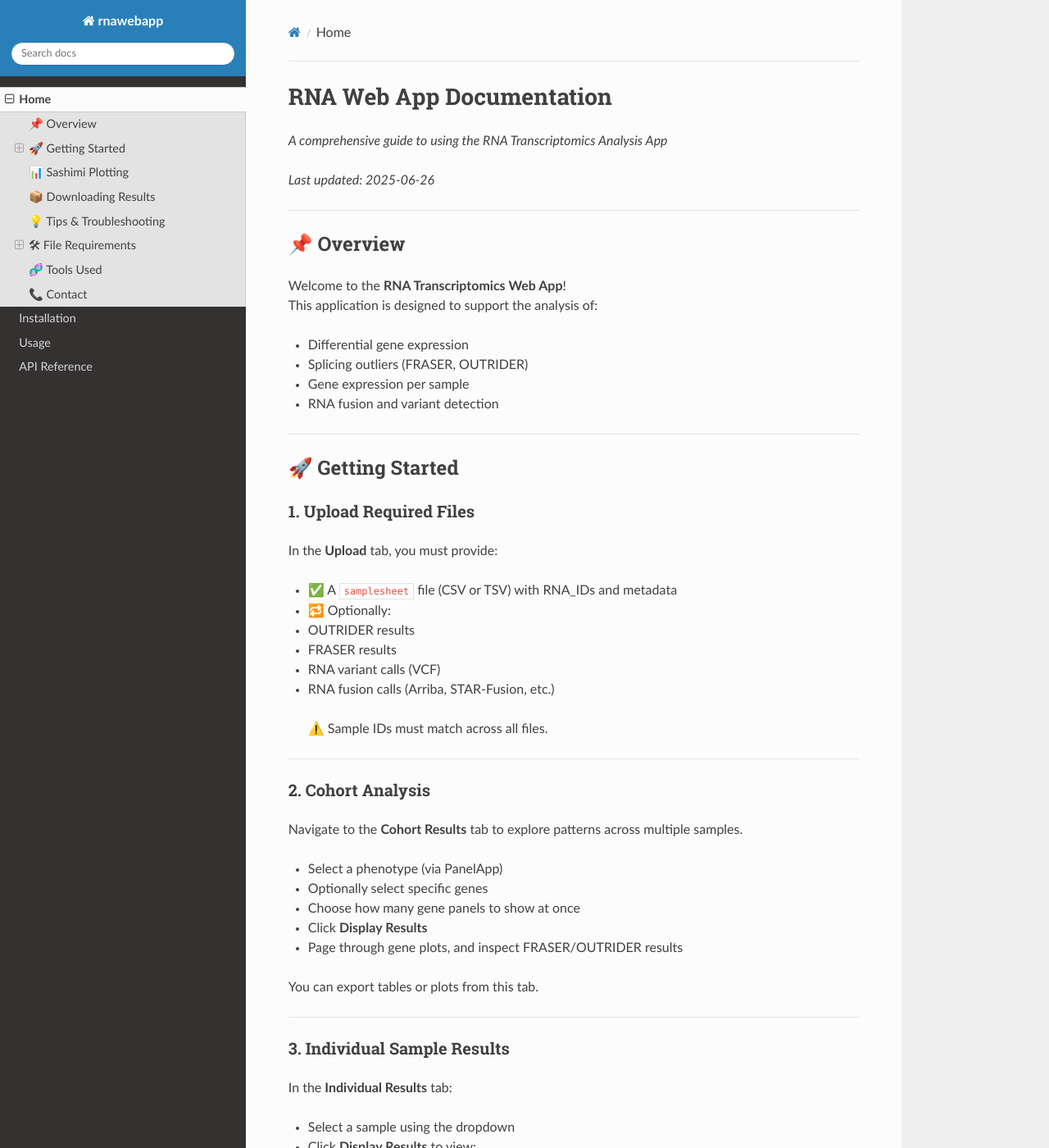
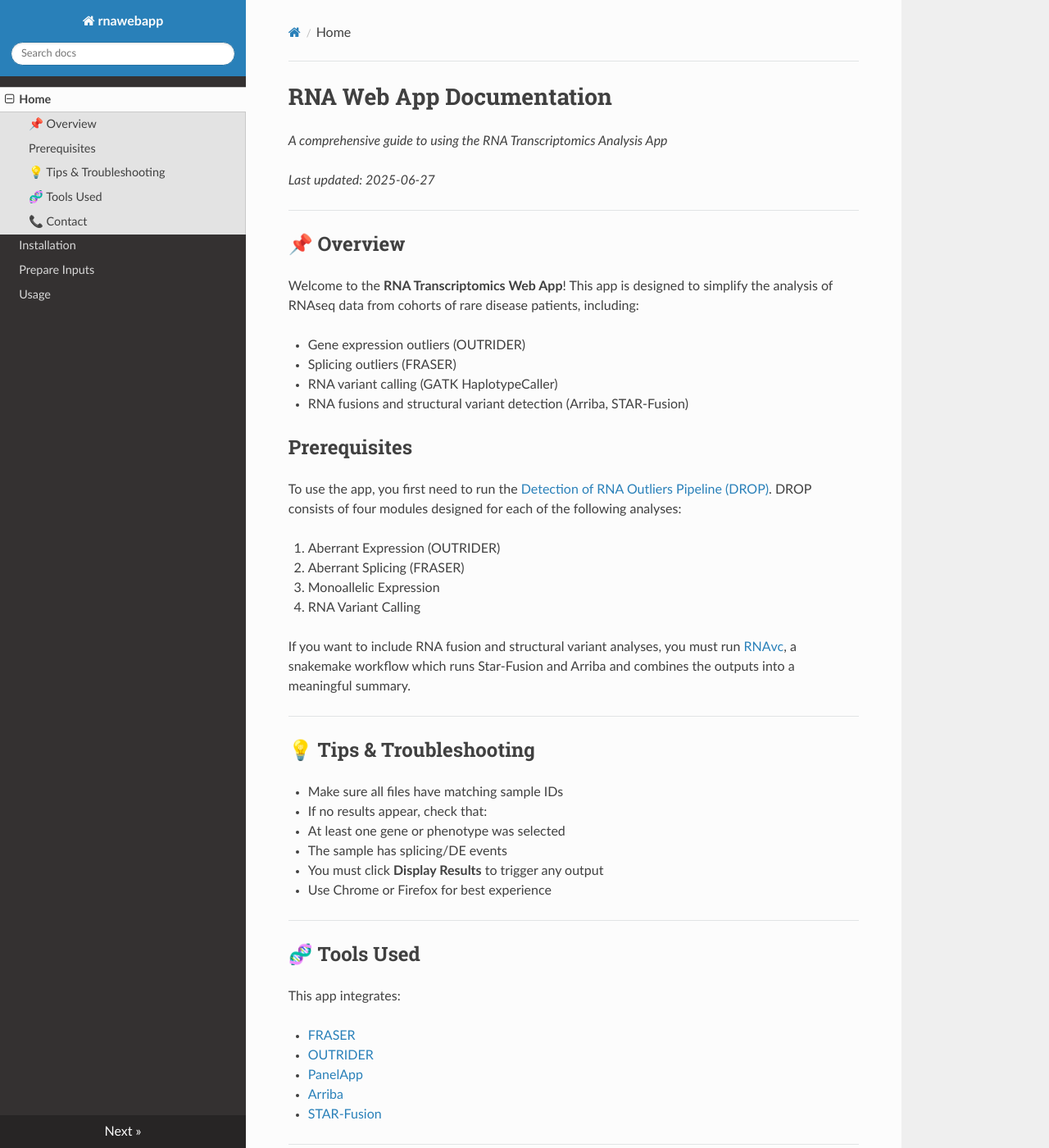
Before and after one commit to ChiaraF32/rnawebapp, an MkDocs documentation site: the page built from docs/index.md, in a window 1280 px wide and 1400 px high. Shown: the whole window at 82% size. Built offline with MkDocs 1.6.1, drawn with Linux system fonts in a browser that asks for light colours; nearby versions of some CDN libraries; some of the changed text lies outside the part shown.

Commit message:
update documentation

```diff
--- a/docs/index.md
+++ b/docs/index.md
@@ -2,90 +2,33 @@
 
 _A comprehensive guide to using the RNA Transcriptomics Analysis App_
 
-_Last updated: 2025-06-26_
+_Last updated: 2025-06-27_
 
 ---
 
 ## 📌 Overview
 
 Welcome to the **RNA Transcriptomics Web App**!
-This application is designed to support the analysis of:
+This app is designed to simplify the analysis of RNAseq data from cohorts of rare disease patients, including:
 
-- Differential gene expression
-- Splicing outliers (FRASER, OUTRIDER)
-- Gene expression per sample
-- RNA fusion and variant detection
+- Gene expression outliers (OUTRIDER)
+- Splicing outliers (FRASER)
+- RNA variant calling (GATK HaplotypeCaller)
+- RNA fusions and structural variant detection (Arriba, STAR-Fusion)
 
----
 
-## 🚀 Getting Started
+## Prerequisites
 
-### 1. Upload Required Files
+To use the app, you first need to run the [Detection of RNA Outliers Pipeline (DROP)](https://gagneurlab-drop.readthedocs.io/en/latest/).
+DROP consists of four modules designed for each of the following analyses:
 
-In the **Upload** tab, you must provide:
+1. Aberrant Expression (OUTRIDER)
+2. Aberrant Splicing (FRASER)
+3. Monoallelic Expression
+4. RNA Variant Calling
 
-- ✅ A `samplesheet` file (CSV or TSV) with RNA_IDs and metadata
-- 🔁 Optionally:
-  - OUTRIDER results
-  - FRASER results
-  - RNA variant calls (VCF)
-  - RNA fusion calls (Arriba, STAR-Fusion, etc.)
-
-> ⚠️ Sample IDs must match across all files.
-
----
-
-### 2. Cohort Analysis
-
-Navigate to the **Cohort Results** tab to explore patterns across multiple samples.
-
-- Select a phenotype (via PanelApp)
-- Optionally select specific genes
-- Choose how many gene panels to show at once
-- Click **Display Results**
-- Page through gene plots, and inspect FRASER/OUTRIDER results
-
-You can export tables or plots from this tab.
-
----
-
-### 3. Individual Sample Results
-
-In the **Individual Results** tab:
-
-- Select a sample using the dropdown
-- Click **Display Results** to view:
-  - Overlapping results (FRASER + OUTRIDER)
-  - Volcano plots
-  - Detailed result tables
-  - Sashimi plots of splicing events
-  - Variant/fusion data if uploaded
-
----
-
-## 📊 Sashimi Plotting
-
-To generate a Sashimi plot for a splicing event:
-
-1. Select a sample and click **Display Results**
-2. Choose an aberrant event from the dropdown
-3. Select at least two control samples
-4. Click **Generate Sashimi Plot**
-
----
-
-## 📦 Downloading Results
-
-The app allows you to download:
-
-- 🧾 **Excel files** with FRASER and OUTRIDER results
-- 📄 **PDF reports** with:
-  - Selected sample metadata
-  - Summary plots
-  - Sashimi plots
-  - Filtered result tables
-
-Click the **Download Report** or **Download Excel** button on the relevant tab.
+If you want to include RNA fusion and structural variant analyses, you must run [RNAvc](https://github.com/RAVING-Informatics/rnavc_snakemake/),
+a snakemake workflow which runs Star-Fusion and Arriba and combines the outputs into a meaningful summary.
 
 ---
 
@@ -97,21 +40,6 @@ Click the **Download Report** or **Download Excel** button on the relevant tab.
   - The sample has splicing/DE events
 - You must click **Display Results** to trigger any output
 - Use Chrome or Firefox for best experience
-
----
-
-## 🛠 File Requirements
-
-### Sample Sheet (CSV/TSV)
-
-| RNA_ID | PHENOTYPE | ... |
-|--------|-----------|-----|
-| S01    | case      | ... |
-| S02    | control   | ... |
-
-### Result File Naming
-
-Ensure file naming follows expected patterns or matches what's required by the parser.
 
 ---
 
--- /dev/null
+++ b/docs/installation.md
@@ -0,0 +1,3 @@
+# Installation
+
+To install the RNA web app
--- /dev/null
+++ b/docs/usage.md
@@ -0,0 +1,107 @@
+# 🚀 App Usage
+
+## 1. Launch App
+- See the Installation instructions to create an instance of the app.
+- Once launched, select **Get Started** to navigate to the file upload.
+
+---
+
+## 2. Upload Required Files
+
+In the **Upload** tab, you must provide:
+
+- ✅ A `samplesheet` file (CSV or TSV) with RNA_IDs and metadata
+- 🔁 Optionally:
+  - OUTRIDER dataset
+  - FRASER dataset
+  - RNA variant calls (VCF)
+
+Once the data is uploded, click the **Data Processing** to process the uploaded data.
+
+---
+
+## 3. Data Processing
+
+In the **Data Processing** tab, you must select an appropriate p-adjust value threshold to use to calculate the OUTRIDER and FRASER results.
+Once selected, click **Process Data** to launch the data processing step.
+This step will take approximately 2 minutes, but may run for longer if you have a very large dataset (>150 samples).
+Once the data has been processed, a summary of the cohort will be generated, including:
+  - A sample result summary, detailing which analyses are available for each sample
+  - A bar graph of the phenotypes in the cohort
+  - The number of expression and splicing outliers calculated per sample, and the average across the cohort
+  - The number of RNA variants in each sample
+
+Once the data processing is complete, select **Parameter Selection** to choose how you would like to further analyse the data.
+
+---
+
+## 4. Parameter Selection
+
+In this tab, you can select either **Cohort Analysis** or **Sample Analysis**
+
+You can also select which results you want to view by checking / unchecking the following:
+
+  - Aberrant expression
+  - Aberrant splicing
+  - RNA variants
+  - RNA fusions and SVs
+
+## 5. Results
+
+### Cohort Results
+
+This analysis is designed to view the results of the cohort of a whole.
+It is useful if you are interested in outliers in specific genes (e.g. specific to a phenotype of interest)
+
+1. Select genes of interest by either:
+    - Choosing a phenotype (via PanelApp), and/or
+    - Manually selecting genes of interest
+    *Note: You can only select genes that are expressed in the dataset*
+2. Choose how many gene plots to show in each panel at once
+3. Select a sample of interest (optional)
+4. Click **Display Results**
+5. Page through gene plots, and inspect FRASER/OUTRIDER results filtered for the gene(s) of interest
+
+You can optionally export tables or plots from this tab by selecting
+
+---
+
+### 3. Individual Sample Results
+
+In the **Individual Results** tab:
+
+- Select a sample using the dropdown
+- Click **Display Results** to view:
+  - Overlapping results (FRASER + OUTRIDER)
+  - Volcano plots
+  - Detailed result tables
+  - Sashimi plots of splicing events
+  - Variant/fusion data if uploaded
+
+---
+
+## 📊 Sashimi Plotting
+
+To generate a Sashimi plot for a splicing event:
+
+1. Select a sample and click **Display Results**
+2. Choose an aberrant event from the dropdown
+3. Select at least two control samples
+4. Click **Generate Sashimi Plot**
+
+---
+
+## 📦 Downloading Results
+
+The app allows you to download:
+
+- 🧾 **Excel files** with FRASER and OUTRIDER results
+- 📄 **PDF reports** with:
+  - Selected sample metadata
+  - Summary plots
+  - Sashimi plots
+  - Filtered result tables
+
+Click the **Download Report** or **Download Excel** button on the relevant tab.
+
+---
--- a/mkdocs.yml
+++ b/mkdocs.yml
@@ -1,8 +1,8 @@
 site_name: "rnawebapp"
 nav:
   - Home: index.md
-  - Installation: install.md
+  - Installation: installation.md
+  - Prepare Inputs: prepare_inputs.md
   - Usage: usage.md
-  - API Reference: reference.md
 theme:
   name: readthedocs
```
Also changed, not shown: docs/prepare_inputs.md (added, +55 -0 lines), 1 other file.
